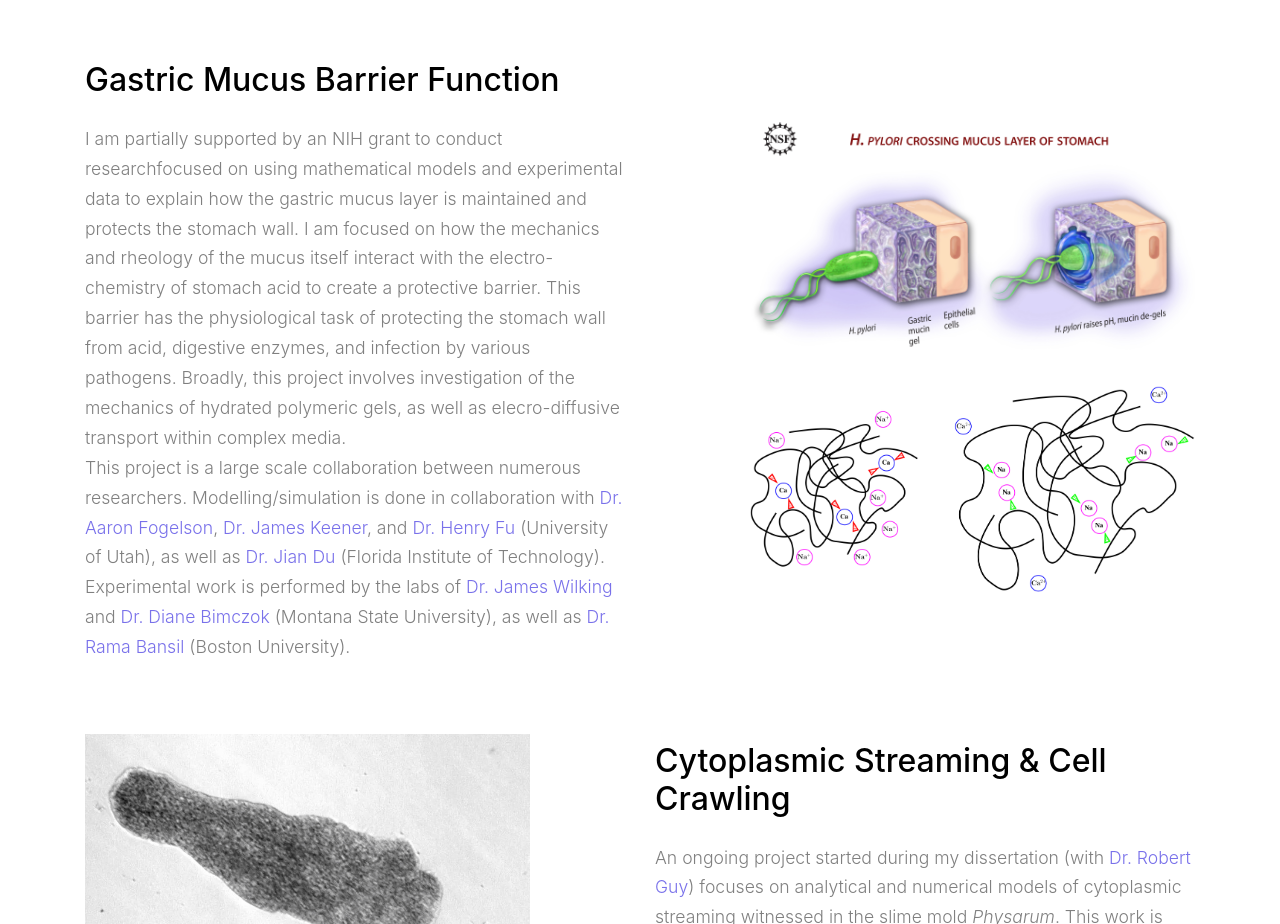
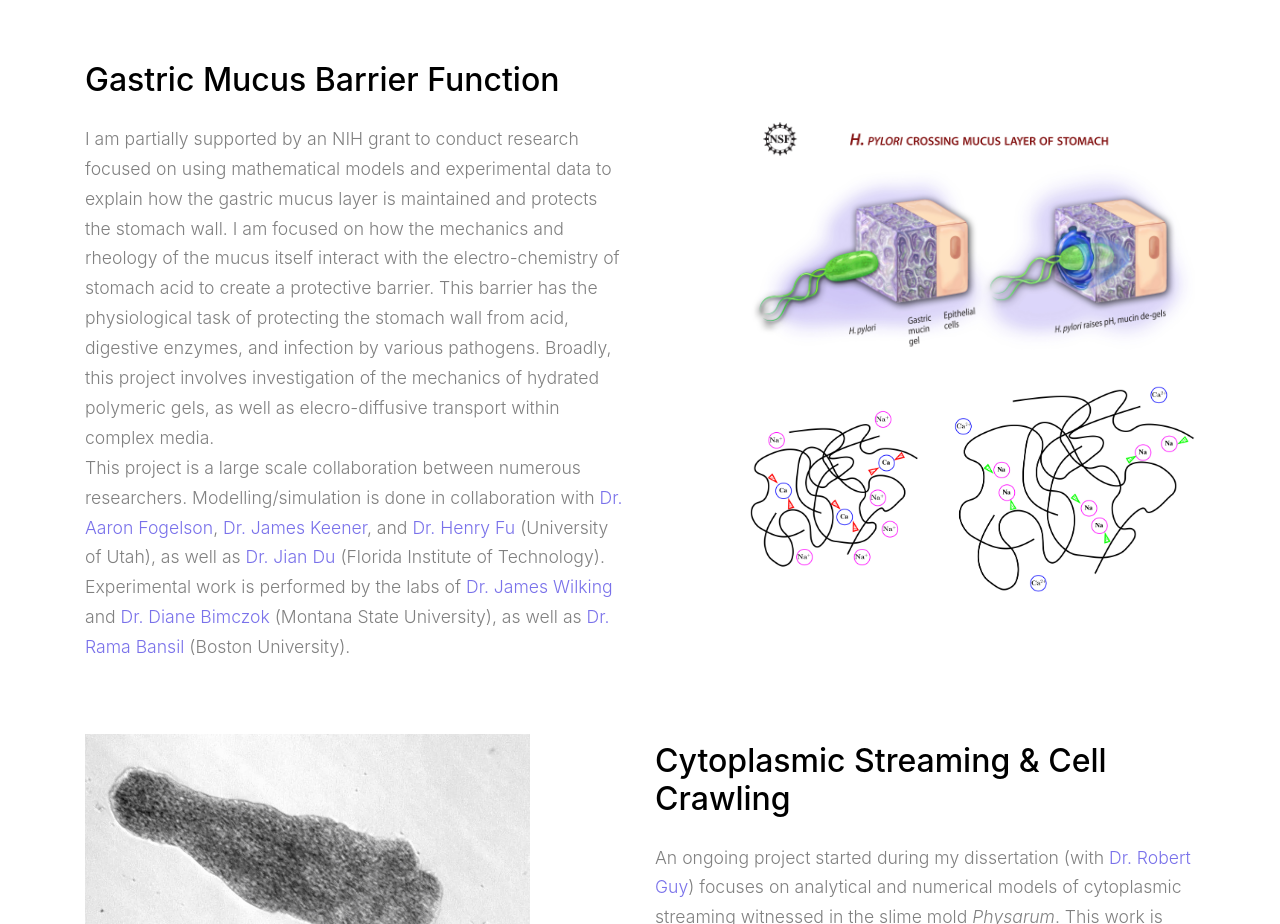
Before and after one commit to OwenLewis/OwenLewis.github.io, a plain HTML site: page index.html in a window 1280 px wide. Shown: the part 1720-2644 px from the top of the page. Drawn offline with Linux system fonts and the light colour scheme; files whose address does not match are found by name; a web font is replaced by a local one.

Commit message:
Fixed some typos
And just added carriage returns to make it more readable.

```diff
--- a/index.html
+++ b/index.html
@@ -152,10 +152,15 @@
           </div>
           <div class="col-lg-6 mr-auto order-2 order-lg-1" data-aos="fade-up" data-aos-delay="200">
             <h2 class="text-black mb-4">Gastric Mucus Barrier Function</h2>
-            <p class="mb-4">I am partially supported by an NIH grant to conduct researchfocused on using mathematical models and experimental data to explain how the gastric mucus layer is maintained and protects the stomach wall. I am focused on how the mechanics and rheology of the mucus itself interact with the electro-chemistry of stomach acid to create a protective barrier. This barrier has the physiological task of protecting the stomach wall from acid, digestive enzymes, and infection by various pathogens. Broadly, this project involves investigation of the mechanics of hydrated polymeric gels, as well as elecro-diffusive transport within complex media.
+            <p class="mb-4">I am partially supported by an NIH grant to conduct research focused on using mathematical models and experimental data to explain how the gastric mucus layer is maintained and protects the stomach wall.
+            I am focused on how the mechanics and rheology of the mucus itself interact with the electro-chemistry of stomach acid to create a protective barrier.
+            This barrier has the physiological task of protecting the stomach wall from acid, digestive enzymes, and infection by various pathogens.
+            Broadly, this project involves investigation of the mechanics of hydrated polymeric gels, as well as elecro-diffusive transport within complex media.
             <br>
-            This project is a large scale collaboration between numerous researchers. Modelling/simulation is done in collaboration with <a href="http://www.math.utah.edu/~fogelson/">Dr. Aaron Fogelson</a>,
-            <a href="http://www.math.utah.edu/~keener/">Dr. James Keener</a>, and <a href="https://mech.utah.edu/henry-fu">Dr. Henry Fu</a> (University of Utah), as well as <a href="https://web2.fit.edu/faculty/profiles/profile.php?tracks=jdu">Dr. Jian Du</a> (Florida Institute of Technology). Experimental work is performed by the labs of <a href="https://wilkinglab.com/">Dr. James Wilking</a> and <a href="https://bimczok.weebly.com/">Dr. Diane Bimczok</a> (Montana State University), as well as <a href="http://physics.bu.edu/people/show/rb">Dr. Rama Bansil</a> (Boston University).</p>
+            This project is a large scale collaboration between numerous researchers.
+            Modelling/simulation is done in collaboration with <a href="http://www.math.utah.edu/~fogelson/">Dr. Aaron Fogelson</a>,
+            <a href="http://www.math.utah.edu/~keener/">Dr. James Keener</a>, and <a href="https://mech.utah.edu/henry-fu">Dr. Henry Fu</a> (University of Utah), as well as <a href="https://web2.fit.edu/faculty/profiles/profile.php?tracks=jdu">Dr. Jian Du</a> (Florida Institute of Technology).
+            Experimental work is performed by the labs of <a href="https://wilkinglab.com/">Dr. James Wilking</a> and <a href="https://bimczok.weebly.com/">Dr. Diane Bimczok</a> (Montana State University), as well as <a href="http://physics.bu.edu/people/show/rb">Dr. Rama Bansil</a> (Boston University).</p>
           </div>
         </div>
 
@@ -166,7 +171,10 @@
           </div>
           <div class="col-lg-6 ml-auto" data-aos="fade-up" data-aos-delay="200">
             <h2 class="text-black mb-4">Cytoplasmic Streaming & Cell Crawling</h2>
-            <p class="mb-4">An ongoing project started during my dissertation (with <a href="http://www.math.ucdavis.edu/~guy"> Dr. Robert Guy</a>) focuses on analytical and numerical models of cytoplasmic streaming witnessed in the slime mold <i>Physarum</i>. This work is performed in conjunction with <a href="http://www.cris.hokudai.ac.jp/cris/en/research/ob/ob_innovative/nakagaki.html">Dr. Toshi Nakagaki</a>, as well as the lab of <a href="https://www.me.washington.edu/facultyfinder/juan-carlos-del-alamo">Dr. Juan Carlos del Alamo</a>. Through the comparison of modeling predictions to traction stress microscopy and particle image velocimetry data, we explore the coordination of spatiotemporal waves necessary to drive cellular motility through cytoplasmic pumping. More recently, we are focused on understanding the physical instability that leads to the onset of cytoplasmic streaming as the organism reaches a critical size.</p>
+            <p class="mb-4">An ongoing project started during my dissertation (with <a href="http://www.math.ucdavis.edu/~guy"> Dr. Robert Guy</a>) focuses on analytical and numerical models of cytoplasmic streaming witnessed in the slime mold <i>Physarum</i>.
+            This work is performed in conjunction with <a href="http://www.cris.hokudai.ac.jp/cris/en/research/ob/ob_innovative/nakagaki.html">Dr. Toshi Nakagaki</a>, as well as the lab of <a href="https://www.me.washington.edu/facultyfinder/juan-carlos-del-alamo">Dr. Juan Carlos del Alamo</a>.
+            Through the comparison of modeling predictions to traction stress microscopy and particle image velocimetry data, we explore the coordination of spatiotemporal waves necessary to drive cellular motility through cytoplasmic pumping.
+            More recently, we are focused on understanding the physical instability that leads to the onset of cytoplasmic streaming as the organism reaches a critical size.</p>
 
           </div>
         </div>
```
